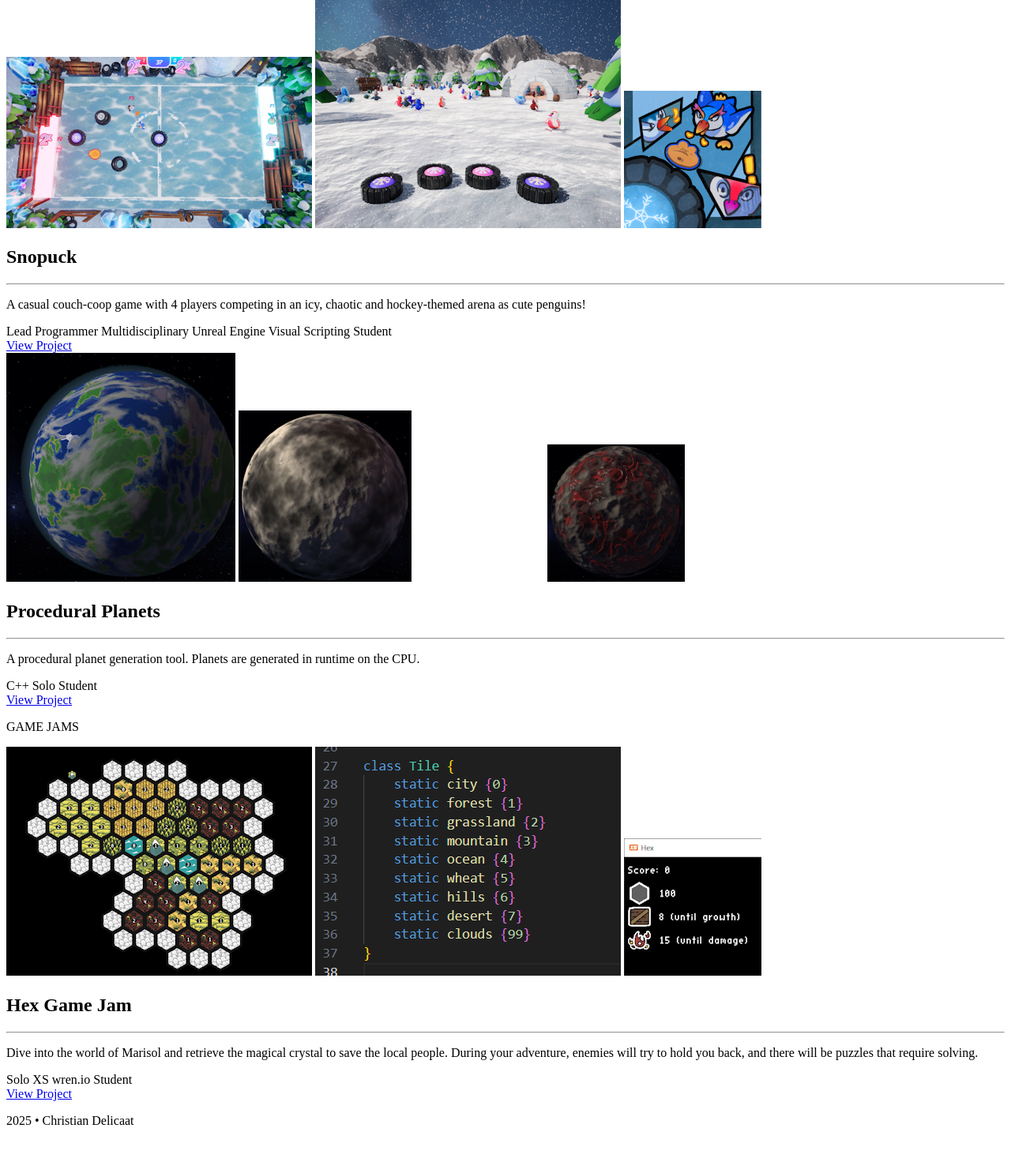
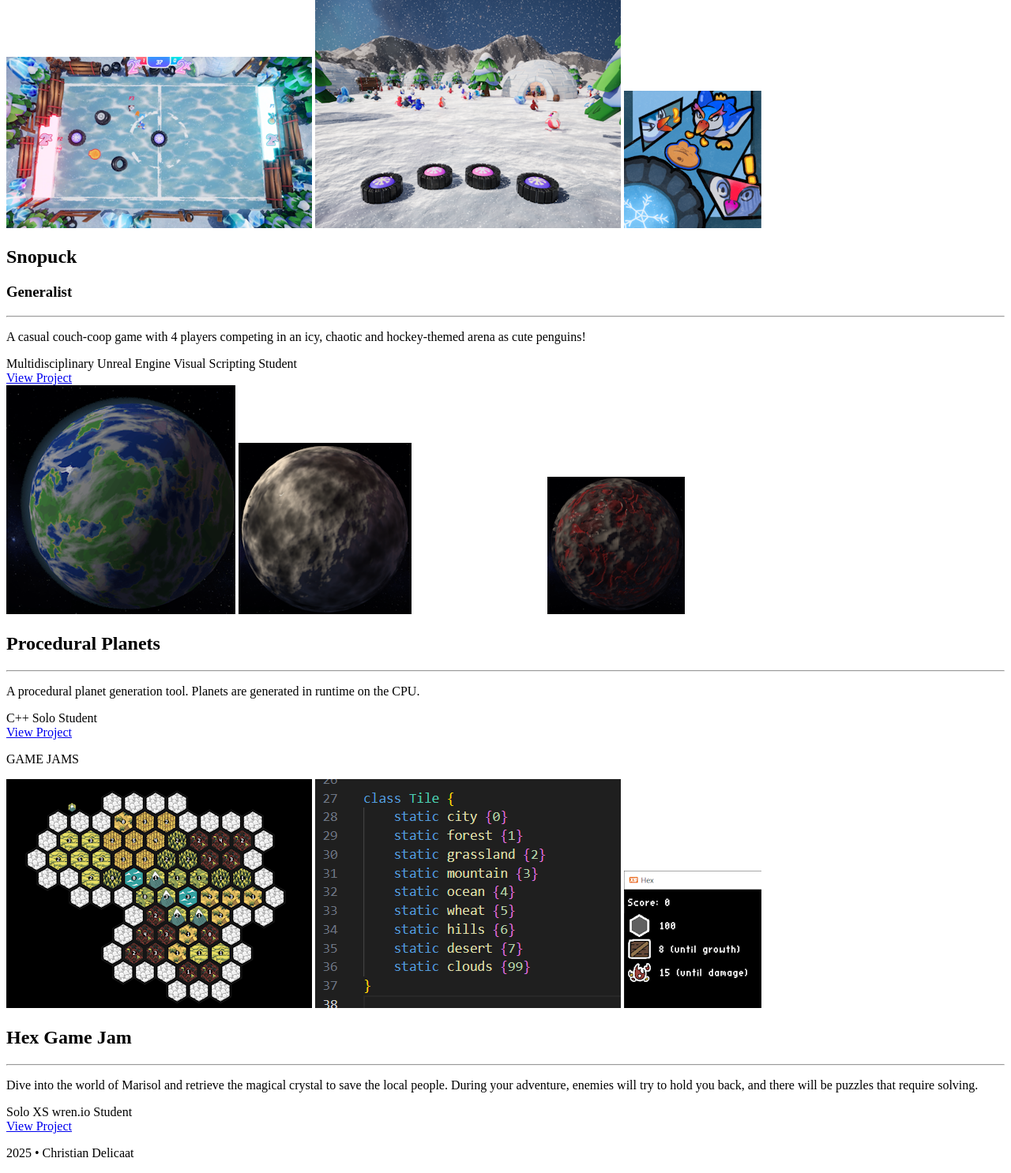
Before and after one commit to ArchBacon/Portfolio, a Symfony app: template templates/homev2/index.html.twig in a window 1280 px wide. Shown: the part 2016-3502 px from the top of the page at 79% size. Before the commit the page ends 3441 px from the top, so only its background shows below. Run offline with Twig, Linux system fonts and the light colour scheme; the template is opened without the code that fills it, so the values that code supplies are empty; some libraries are stand-ins or nearby versions.

Commit message:
small fixes

```diff
--- a/templates/homev2/hero.html.twig
+++ b/templates/homev2/hero.html.twig
@@ -9,7 +9,7 @@
         </div>
         <div class="lg:w-1/2">
             <p class="text-xl font-normal">
-                Hallo! My name is Christian "Chris" Delicaat, a <span class="text-quaternary">gameplay & tools programming</span> student and <span class="text-quaternary">proceduralism enthusiast</span> based in the
+                Hallo! My name is Christian "Chris" Delicaat, a <span class="font-bold">gameplay & tools programming</span> student and <span class="font-bold">proceduralism enthusiast</span> based in the
                 Netherlands. I am currently in my third year at Breda University of Applied Sciences.
             </p>
             <p class="text-xl font-normal mt-4">
--- a/templates/homev2/portfolio.html.twig
+++ b/templates/homev2/portfolio.html.twig
@@ -15,9 +15,9 @@
     {{ _self.project(
         true,
         'Snopuck',
-        '',
+        'Generalist',
         'A casual couch-coop game with 4 players competing in an icy, chaotic and hockey-themed arena as cute penguins!',
-        'Lead Programmer, Multidisciplinary, Unreal Engine, Visual Scripting, Student',
+        'Multidisciplinary, Unreal Engine, Visual Scripting, Student',
         path('app_project_snopuck'),
         asset('projects/snopuck/thumbnail_02_387x290.png'),
         asset('projects/snopuck/thumbnail_03_387x290.png'),
@@ -74,9 +74,9 @@
         </div>
         <div class="lg:w-[48%]">
             <div class="{% if align_right %}grid lg:justify-items-start{% endif %}">
-                <div class="flex flex-row">
+                <div class="flex flex-col md:flex-row">
                     <h2 class="font-rajdhani uppercase font-bold text-6xl align-text-top">{{ title }}</h2>
-                    <h3 class="font-rajdhani uppercase font-bold text-3xl align-text-top text-tertiary ml-4">{{ subtitle }}</h3>
+                    <h3 class="font-rajdhani uppercase font-bold text-3xl align-text-top text-tertiary md:ml-4">{{ subtitle }}</h3>
                 </div>
                 <hr class="w-20 bg-primary-text h-1.5 my-6">
             </div>
```
